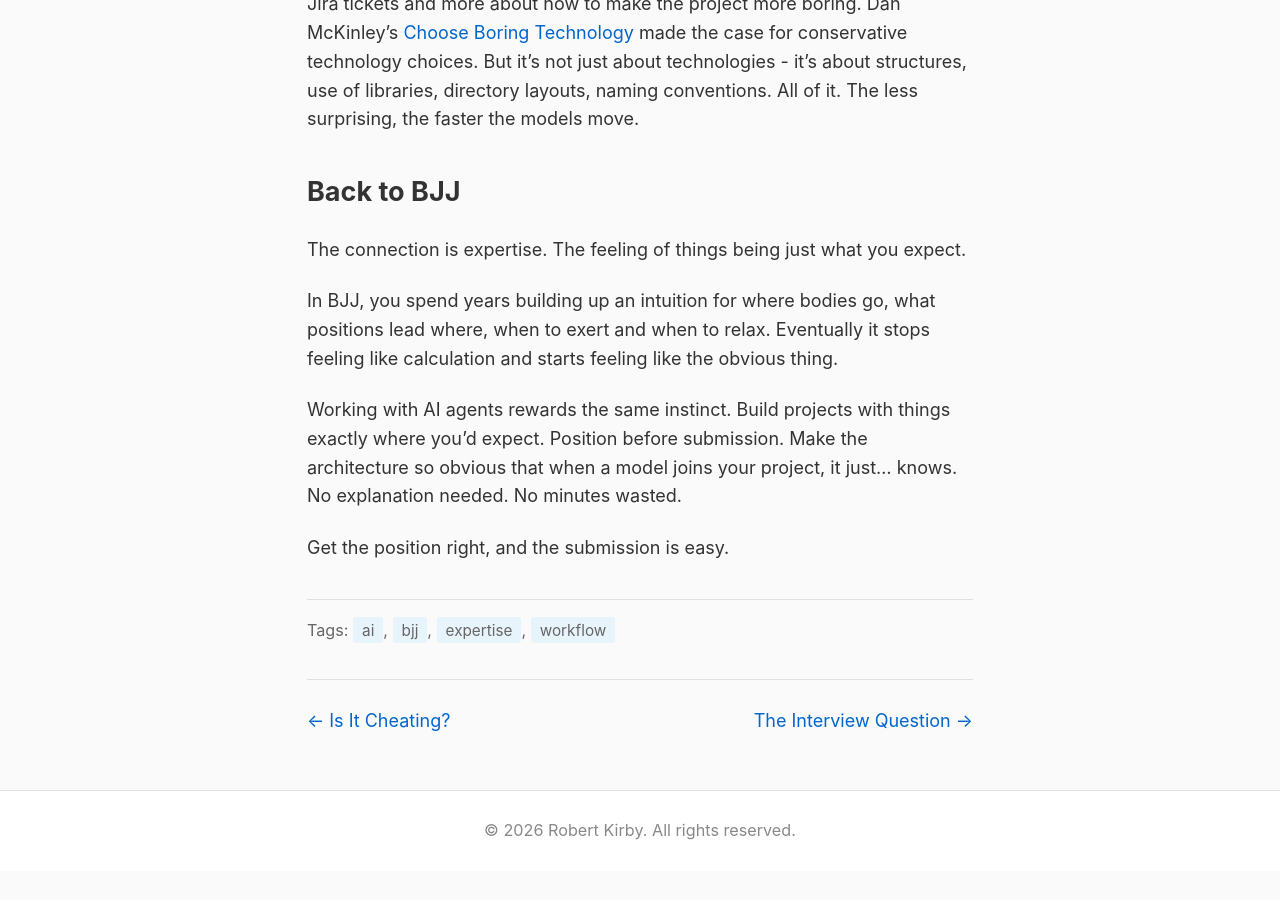
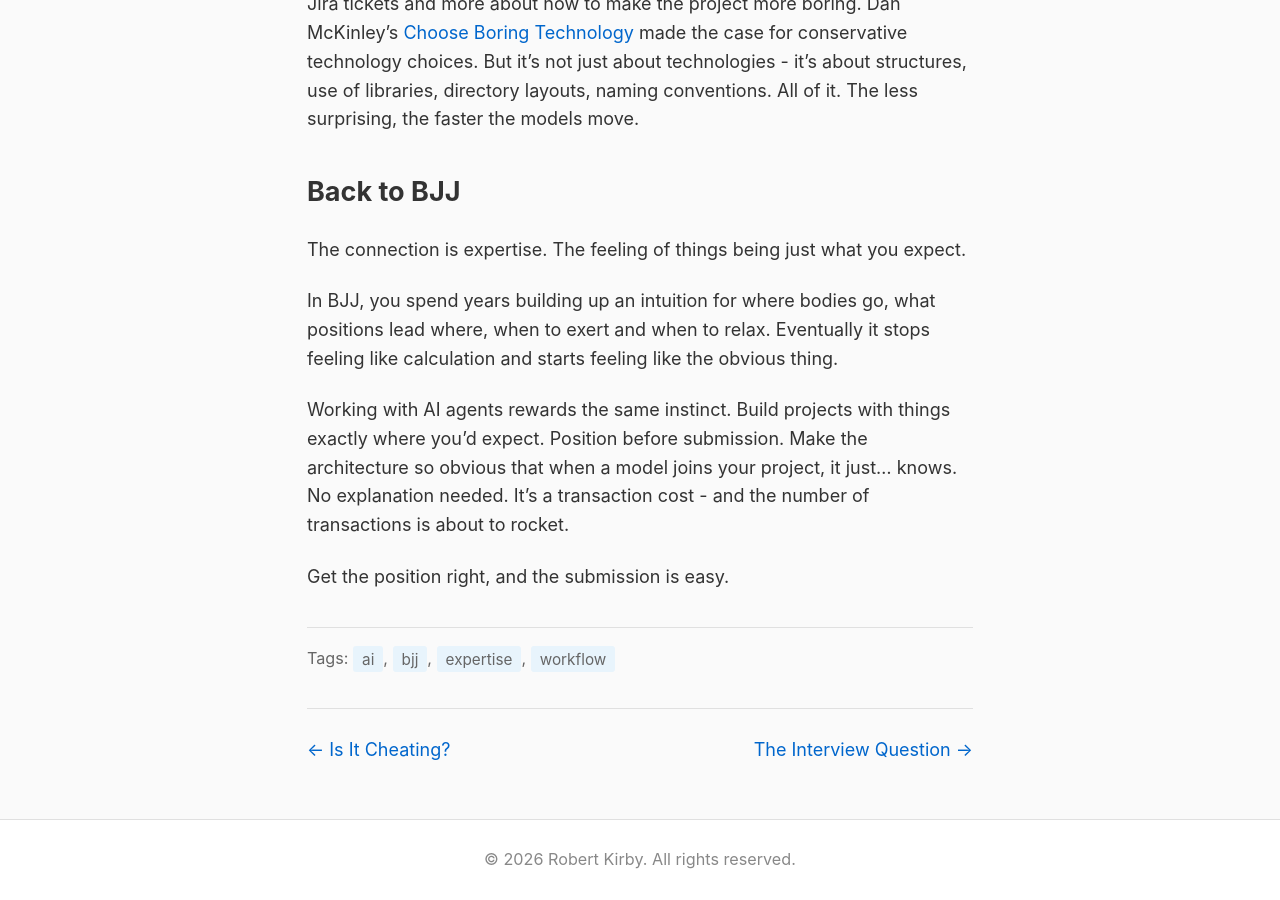
Before and after one commit to rob137/rob137.github.io, a Jekyll site: the page built from _posts/2026-01-03-position-before-submission.md, in a window 1280 px wide and 900 px high, scrolled down 3270 px. Built offline with Jekyll 4.4.1, drawn with Linux system fonts in a browser that asks for light colours; before the commit the page ends 4141 px from its top, so only the background shows below that.

Commit message:
Add transaction cost / volume point
🤖 Generated with [Claude Code](https://claude.com/claude-code)

Co-Authored-By: Claude Opus 4.5 <noreply@anthropic.com>

```diff
--- a/_posts/2026-01-03-position-before-submission.md
+++ b/_posts/2026-01-03-position-before-submission.md
@@ -64,6 +64,6 @@ The connection is expertise. The feeling of things being just what you expect.
 
 In BJJ, you spend years building up an intuition for where bodies go, what positions lead where, when to exert and when to relax. Eventually it stops feeling like calculation and starts feeling like the obvious thing.
 
-Working with AI agents rewards the same instinct. Build projects with things exactly where you'd expect. Position before submission. Make the architecture so obvious that when a model joins your project, it just... knows. No explanation needed. No minutes wasted.
+Working with AI agents rewards the same instinct. Build projects with things exactly where you'd expect. Position before submission. Make the architecture so obvious that when a model joins your project, it just... knows. No explanation needed. It's a transaction cost - and the number of transactions is about to rocket.
 
 Get the position right, and the submission is easy.
```
